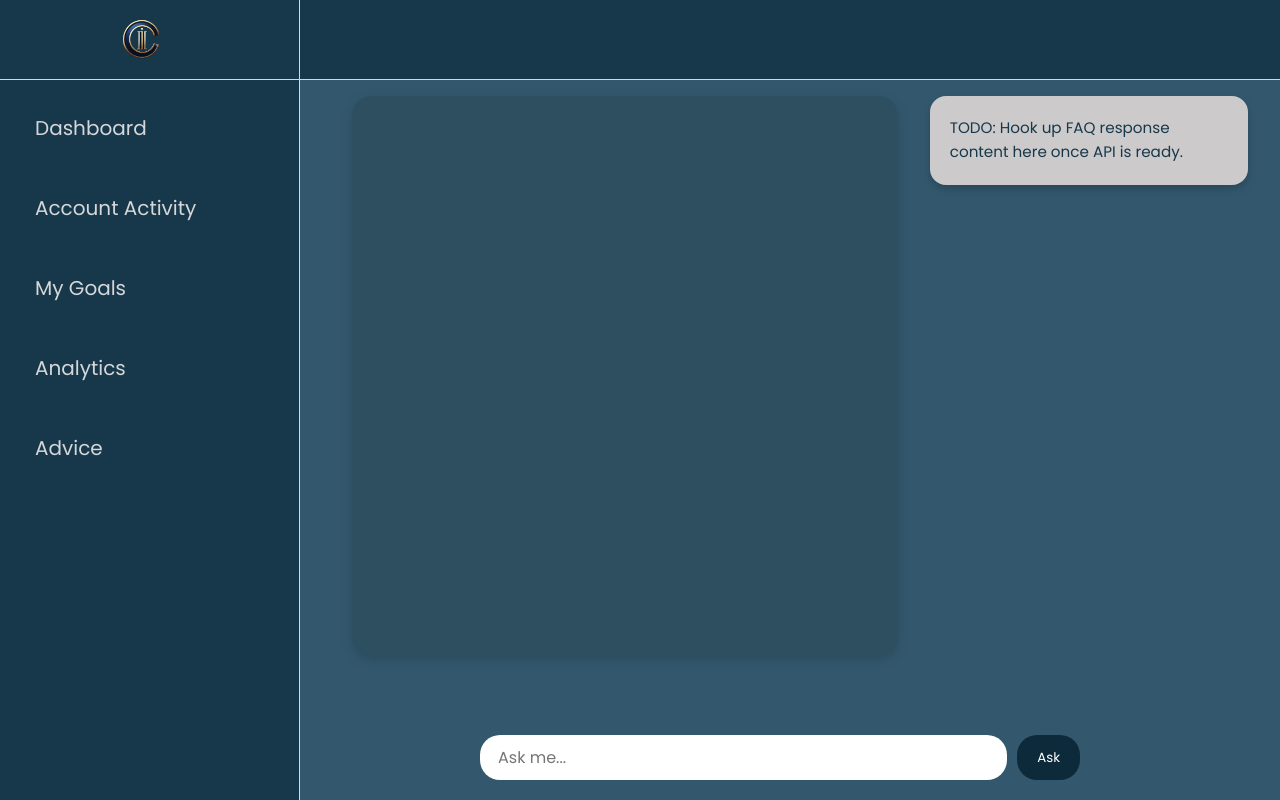
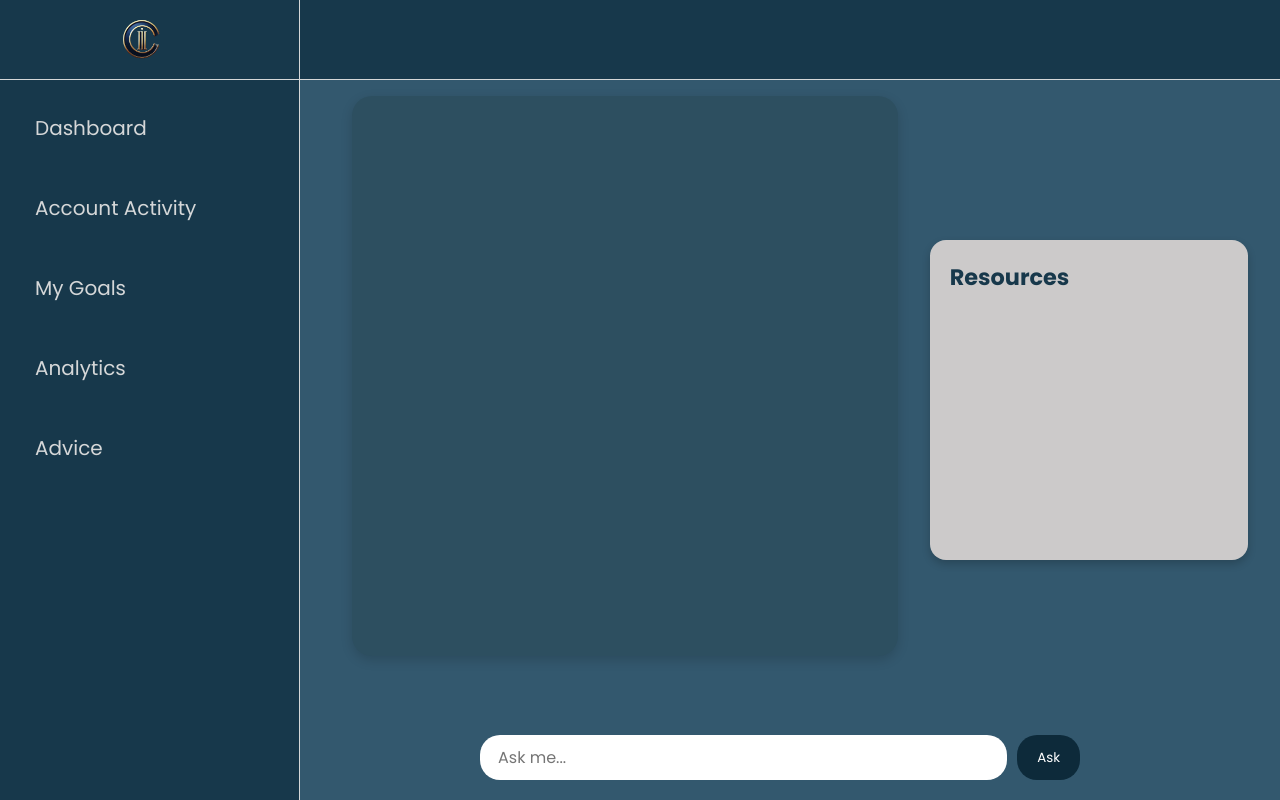
Before and after one commit to CMPT-276-SPRING-2025/final-project-14-clouds, a React (Vite) app in the folder src/frontend/: page /Advice in a window 1280 px wide. Built offline with nearby package versions, Linux system fonts and the light colour scheme.

Commit message:
Advice page should be fully functional

```diff
--- a/src/frontend/src/pages/Advice.jsx
+++ b/src/frontend/src/pages/Advice.jsx
@@ -11,6 +11,7 @@ function Advice() {
   const [chatLog, setChatLog] = useState([]);
   const [input, setInput] = useState("");
   const chatEndRef = useRef(null);
+  const [resources, setResources] = useState("");
 
   const handleSubmit = async () => {
     if (input.trim() === "") return;
@@ -26,10 +27,33 @@ function Advice() {
       }),
     });
 
+    const res2 = await fetch("http://localhost:4000/getAnswer", {
+      method: "Post",
+      headers: {
+        "Content-Type": "application/json",
+      },
+      body: JSON.stringify({
+        question: `${input}
+
+Respond ONLY with 2 sources in this exact format. Do not include any explanation, summary, or additional commentary.
+
+• Title: [Title]
+  URL: [URL]
+
+• Title: [Title]
+  URL: [URL]`,
+      }),
+    });
+
     const data = await res.json();
     const answer = data.answer;
+
+    const data2 = await res2.json();
+    const source = data2.answer;
+
     setChatLog([...chatLog, { question: input, answer: answer }]);
     setInput("");
+    setResources(source);
   };
 
   // accept 'enter' key to submit input
@@ -69,7 +93,13 @@ function Advice() {
 
         <div className="right-column">
           <div className="faq-box">
-            <p>TODO: Hook up FAQ response content here once API is ready.</p>
+            <h2>Resources</h2>
+            {resources
+              .split("•") // split the bullet points
+              .filter((item) => item.trim() !== "") // remove empty strings
+              .map((item, index) => (
+                <p key={index}>• {item.trim()}</p>
+              ))}
           </div>
         </div>
       </div>
--- a/src/frontend/src/styling/Advice.css
+++ b/src/frontend/src/styling/Advice.css
@@ -111,7 +111,12 @@
   box-shadow: 0 4px 8px rgba(0, 0, 0, 0.2);
   line-height: 1.6;
   width: 100%;
-  height: fit-content;
+  height: 40vh;
+  overflow-y: auto;
+  word-wrap: break-word;
+  white-space: normal;
+  overflow-wrap: anywhere;
+  margin-top: 18vh;
 }
 
 .faq-box h2 {
@@ -120,6 +125,14 @@
   font-weight: 700;
   margin: 0;
   text-align: left;
+}
+
+.faq-box p{
+  font-size: 0.9rem;
+  margin-bottom: 10px;
+  word-wrap: break-word;
+  white-space: normal;
+  overflow-wrap: anywhere;
 }
 
 .chat-input-wrapper {
```
